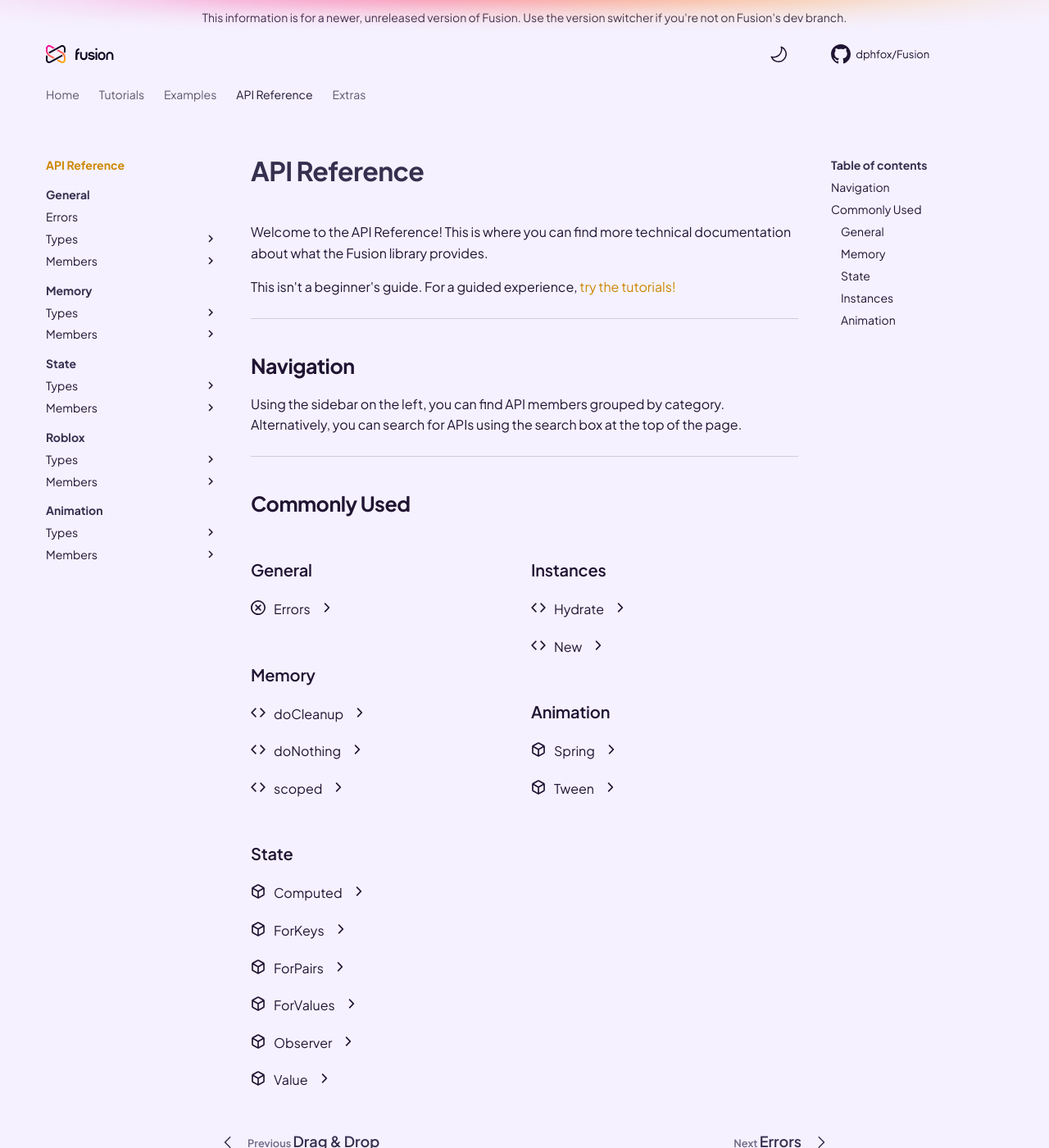
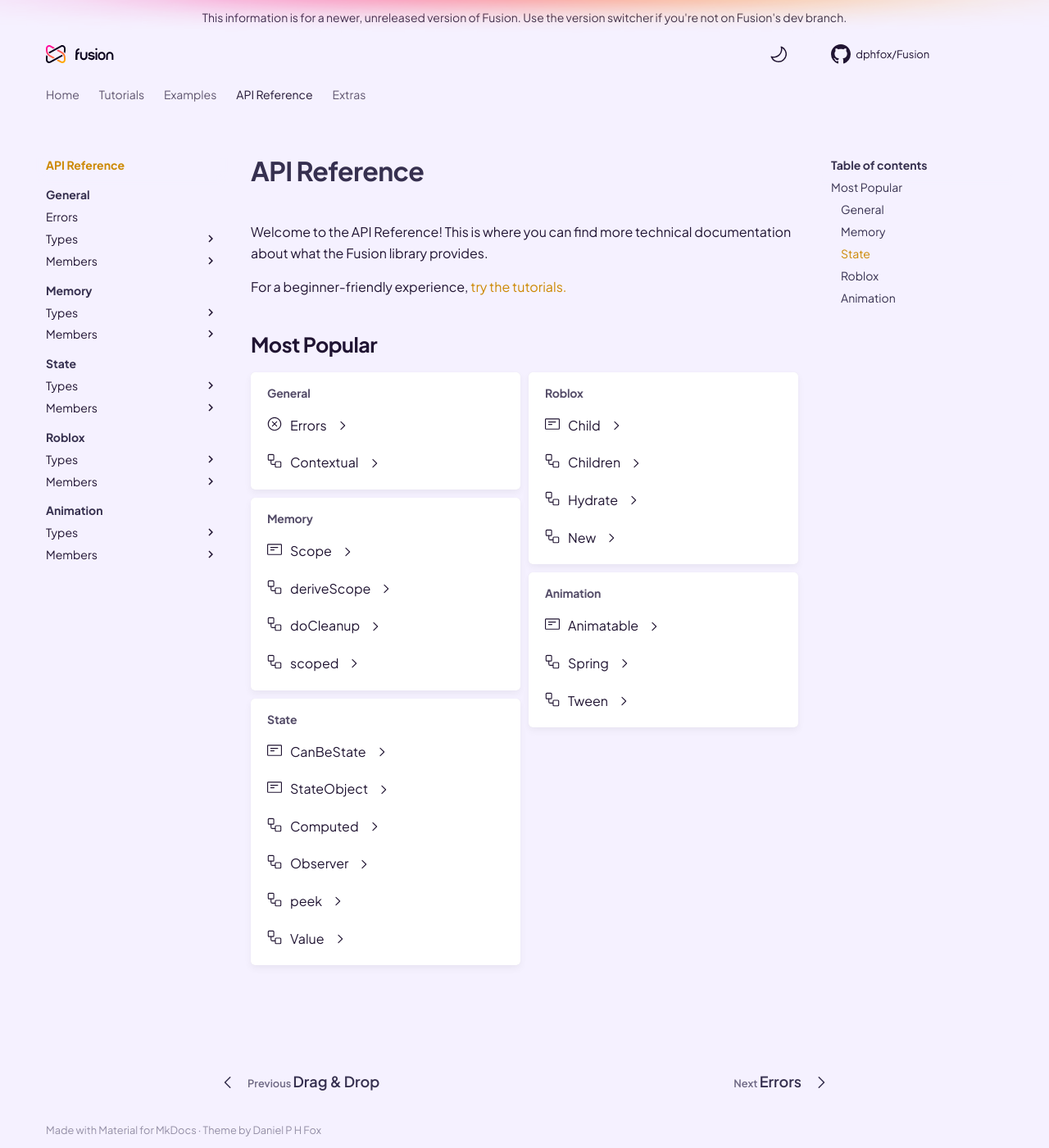
Before and after one commit to dphfox/Fusion, an MkDocs documentation site: the page built from docs/api-reference/index.md, in a window 1280 px wide and 1400 px high. Shown: the whole window at 82% size. Built offline with MkDocs 1.6.1 and Material for MkDocs 9.7.7, drawn with Linux system fonts in a browser that asks for light colours; comment, search, counter and statistics services are not loaded; the version menu is left out.

```diff
--- a/docs/api-reference/index.md
+++ b/docs/api-reference/index.md
@@ -7,118 +7,124 @@ title: API Reference
 Welcome to the API Reference! This is where you can find more technical
 documentation about what the Fusion library provides.
 
-This isn't a beginner's guide. For a guided experience, [try the tutorials!](../tutorials/)
+For a beginner-friendly experience, [try the tutorials.](../tutorials/)
 
------
+## Most Popular
 
-## Navigation
+<div class="fusiondoc-api-bento" markdown>
 
-Using the sidebar on the left, you can find API members grouped by category.
-Alternatively, you can search for APIs using the search box at the top of the
-page.
-
------
-
-## Commonly Used
-
-<div class="fusiondoc-index-multicol" markdown>
-
-<div class="fusiondoc-index-multicol-section" markdown>
+<div markdown>
 ### General
-<a class="fusiondoc-api-index-link" href="errors" markdown>
-    <span class="fusiondoc-api-icon" markdown>:octicons-x-circle-16:</span>
+<a class="fusiondoc-api-index-link" href="general/errors" markdown>
+    <span class="fusiondoc-api-icon" markdown>:octicons-x-circle-24:</span>
     <span class="fusiondoc-api-name">Errors</span>
-    <span class="fusiondoc-api-index-arrow" markdown>:octicons-chevron-right-16:</span>
+    <span class="fusiondoc-api-index-arrow" markdown>:octicons-chevron-right-24:</span>
+</a>
+<a class="fusiondoc-api-index-link" href="general/members/contextual" markdown>
+    <span class="fusiondoc-api-icon" markdown>:octicons-workflow-24:</span>
+    <span class="fusiondoc-api-name">Contextual</span>
+    <span class="fusiondoc-api-index-arrow" markdown>:octicons-chevron-right-24:</span>
 </a>
 </div>
 
-<div class="fusiondoc-index-multicol-section" markdown>
-### <a class="fusiondoc-api-index-header" href="memory">Memory</a>
-<a class="fusiondoc-api-index-link" href="memory/docleanup" markdown>
-    <span class="fusiondoc-api-icon" markdown>:octicons-code-16:</span>
+<div markdown>
+### Memory
+<a class="fusiondoc-api-index-link" href="memory/types/scope" markdown>
+    <span class="fusiondoc-api-icon" markdown>:octicons-note-24:</span>
+    <span class="fusiondoc-api-name">Scope</span>
+    <span class="fusiondoc-api-index-arrow" markdown>:octicons-chevron-right-24:</span>
+</a>
+<a class="fusiondoc-api-index-link" href="memory/members/derivescope" markdown>
+    <span class="fusiondoc-api-icon" markdown>:octicons-workflow-24:</span>
+    <span class="fusiondoc-api-name">deriveScope</span>
+    <span class="fusiondoc-api-index-arrow" markdown>:octicons-chevron-right-24:</span>
+</a>
+<a class="fusiondoc-api-index-link" href="memory/members/docleanup" markdown>
+    <span class="fusiondoc-api-icon" markdown>:octicons-workflow-24:</span>
     <span class="fusiondoc-api-name">doCleanup</span>
-    <span class="fusiondoc-api-index-arrow" markdown>:octicons-chevron-right-16:</span>
+    <span class="fusiondoc-api-index-arrow" markdown>:octicons-chevron-right-24:</span>
 </a>
-
-<a class="fusiondoc-api-index-link" href="memory/donothing" markdown>
-    <span class="fusiondoc-api-icon" markdown>:octicons-code-16:</span>
-    <span class="fusiondoc-api-name">doNothing</span>
-    <span class="fusiondoc-api-index-arrow" markdown>:octicons-chevron-right-16:</span>
-</a>
-
-<a class="fusiondoc-api-index-link" href="memory/scoped" markdown>
-    <span class="fusiondoc-api-icon" markdown>:octicons-code-16:</span>
+<a class="fusiondoc-api-index-link" href="memory/members/scoped" markdown>
+    <span class="fusiondoc-api-icon" markdown>:octicons-workflow-24:</span>
     <span class="fusiondoc-api-name">scoped</span>
-    <span class="fusiondoc-api-index-arrow" markdown>:octicons-chevron-right-16:</span>
+    <span class="fusiondoc-api-index-arrow" markdown>:octicons-chevron-right-24:</span>
 </a>
 </div>
 
-<div class="fusiondoc-index-multicol-section" markdown>
-### <a class="fusiondoc-api-index-header" href="state">State</a>
-<a class="fusiondoc-api-index-link" href="state/computed" markdown>
-    <span class="fusiondoc-api-icon" markdown>:octicons-package-16:</span>
+<div markdown>
+### State
+<a class="fusiondoc-api-index-link" href="state/types/canbestate" markdown>
+    <span class="fusiondoc-api-icon" markdown>:octicons-note-24:</span>
+    <span class="fusiondoc-api-name">CanBeState</span>
+    <span class="fusiondoc-api-index-arrow" markdown>:octicons-chevron-right-24:</span>
+</a>
+<a class="fusiondoc-api-index-link" href="state/types/stateobject" markdown>
+    <span class="fusiondoc-api-icon" markdown>:octicons-note-24:</span>
+    <span class="fusiondoc-api-name">StateObject</span>
+    <span class="fusiondoc-api-index-arrow" markdown>:octicons-chevron-right-24:</span>
+</a>
+<a class="fusiondoc-api-index-link" href="state/members/computed" markdown>
+    <span class="fusiondoc-api-icon" markdown>:octicons-workflow-24:</span>
     <span class="fusiondoc-api-name">Computed</span>
-    <span class="fusiondoc-api-index-arrow" markdown>:octicons-chevron-right-16:</span>
+    <span class="fusiondoc-api-index-arrow" markdown>:octicons-chevron-right-24:</span>
 </a>
-
-<a class="fusiondoc-api-index-link" href="state/forkeys" markdown>
-    <span class="fusiondoc-api-icon" markdown>:octicons-package-16:</span>
-    <span class="fusiondoc-api-name">ForKeys</span>
-    <span class="fusiondoc-api-index-arrow" markdown>:octicons-chevron-right-16:</span>
+<a class="fusiondoc-api-index-link" href="state/members/observer" markdown>
+    <span class="fusiondoc-api-icon" markdown>:octicons-workflow-24:</span>
+    <span class="fusiondoc-api-name">Observer</span>
+    <span class="fusiondoc-api-index-arrow" markdown>:octicons-chevron-right-24:</span>
 </a>
-
-<a class="fusiondoc-api-index-link" href="state/forpairs" markdown>
-    <span class="fusiondoc-api-icon" markdown>:octicons-package-16:</span>
-    <span class="fusiondoc-api-name">ForPairs</span>
-    <span class="fusiondoc-api-index-arrow" markdown>:octicons-chevron-right-16:</span>
+<a class="fusiondoc-api-index-link" href="state/members/peek" markdown>
+    <span class="fusiondoc-api-icon" markdown>:octicons-workflow-24:</span>
+    <span class="fusiondoc-api-name">peek</span>
+    <span class="fusiondoc-api-index-arrow" markdown>:octicons-chevron-right-24:</span>
 </a>
-
-<a class="fusiondoc-api-index-link" href="state/forvalues" markdown>
-    <span class="fusiondoc-api-icon" markdown>:octicons-package-16:</span>
-    <span class="fusiondoc-api-name">ForValues</span>
-    <span class="fusiondoc-api-index-arrow" markdown>:octicons-chevron-right-16:</span>
-</a>
-
-<a class="fusiondoc-api-index-link" href="state/observer" markdown>
-    <span class="fusiondoc-api-icon" markdown>:octicons-package-16:</span>
-    <span class="fusiondoc-api-name">Observer</span>
-    <span class="fusiondoc-api-index-arrow" markdown>:octicons-chevron-right-16:</span>
-</a>
-
-<a class="fusiondoc-api-index-link" href="state/value" markdown>
-    <span class="fusiondoc-api-icon" markdown>:octicons-package-16:</span>
+<a class="fusiondoc-api-index-link" href="state/members/value" markdown>
+    <span class="fusiondoc-api-icon" markdown>:octicons-workflow-24:</span>
     <span class="fusiondoc-api-name">Value</span>
-    <span class="fusiondoc-api-index-arrow" markdown>:octicons-chevron-right-16:</span>
+    <span class="fusiondoc-api-index-arrow" markdown>:octicons-chevron-right-24:</span>
 </a>
 </div>
 
-<div class="fusiondoc-index-multicol-section" markdown>
-### <a class="fusiondoc-api-index-header" href="instances">Instances</a>
-<a class="fusiondoc-api-index-link" href="instances/hydrate" markdown>
-    <span class="fusiondoc-api-icon" markdown>:octicons-code-16:</span>
+<div markdown>
+### Roblox
+<a class="fusiondoc-api-index-link" href="roblox/types/child" markdown>
+    <span class="fusiondoc-api-icon" markdown>:octicons-note-24:</span>
+    <span class="fusiondoc-api-name">Child</span>
+    <span class="fusiondoc-api-index-arrow" markdown>:octicons-chevron-right-24:</span>
+</a>
+<a class="fusiondoc-api-index-link" href="roblox/members/children" markdown>
+    <span class="fusiondoc-api-icon" markdown>:octicons-workflow-24:</span>
+    <span class="fusiondoc-api-name">Children</span>
+    <span class="fusiondoc-api-index-arrow" markdown>:octicons-chevron-right-24:</span>
+</a>
+<a class="fusiondoc-api-index-link" href="roblox/members/hydrate" markdown>
+    <span class="fusiondoc-api-icon" markdown>:octicons-workflow-24:</span>
     <span class="fusiondoc-api-name">Hydrate</span>
-    <span class="fusiondoc-api-index-arrow" markdown>:octicons-chevron-right-16:</span>
+    <span class="fusiondoc-api-index-arrow" markdown>:octicons-chevron-right-24:</span>
 </a>
-
-<a class="fusiondoc-api-index-link" href="instances/new" markdown>
-    <span class="fusiondoc-api-icon" markdown>:octicons-code-16:</span>
+<a class="fusiondoc-api-index-link" href="roblox/members/new" markdown>
+    <span class="fusiondoc-api-icon" markdown>:octicons-workflow-24:</span>
     <span class="fusiondoc-api-name">New</span>
-    <span class="fusiondoc-api-index-arrow" markdown>:octicons-chevron-right-16:</span>
+    <span class="fusiondoc-api-index-arrow" markdown>:octicons-chevron-right-24:</span>
 </a>
 </div>
 
-<div class="fusiondoc-index-multicol-section" markdown>
-### <a class="fusiondoc-api-index-header" href="animation">Animation</a>
-<a class="fusiondoc-api-index-link" href="animation/spring" markdown>
-    <span class="fusiondoc-api-icon" markdown>:octicons-package-16:</span>
+<div markdown>
+### Animation
+<a class="fusiondoc-api-index-link" href="animation/types/animatable" markdown>
+    <span class="fusiondoc-api-icon" markdown>:octicons-note-24:</span>
+    <span class="fusiondoc-api-name">Animatable</span>
+    <span class="fusiondoc-api-index-arrow" markdown>:octicons-chevron-right-24:</span>
+</a>
+<a class="fusiondoc-api-index-link" href="animation/members/spring" markdown>
+    <span class="fusiondoc-api-icon" markdown>:octicons-workflow-24:</span>
     <span class="fusiondoc-api-name">Spring</span>
-    <span class="fusiondoc-api-index-arrow" markdown>:octicons-chevron-right-16:</span>
+    <span class="fusiondoc-api-index-arrow" markdown>:octicons-chevron-right-24:</span>
 </a>
-
-<a class="fusiondoc-api-index-link" href="animation/tween" markdown>
-    <span class="fusiondoc-api-icon" markdown>:octicons-package-16:</span>
+<a class="fusiondoc-api-index-link" href="animation/members/tween" markdown>
+    <span class="fusiondoc-api-icon" markdown>:octicons-workflow-24:</span>
     <span class="fusiondoc-api-name">Tween</span>
-    <span class="fusiondoc-api-index-arrow" markdown>:octicons-chevron-right-16:</span>
+    <span class="fusiondoc-api-index-arrow" markdown>:octicons-chevron-right-24:</span>
 </a>
 </div>
 
--- a/docs/assets/theme/api-reference.css
+++ b/docs/assets/theme/api-reference.css
@@ -43,6 +43,43 @@
 	margin: 0 0.25rem;
 }
 
+.fusiondoc-error-api-section {
+	opacity: 1;
+	transition: opacity 0.4s ease, filter 0.4s ease;
+}
+
+.fusiondoc-error-api-section.fusiondoc-error-api-section-defocus {
+	opacity: 0.4;
+	filter: blur(0.25rem);
+	pointer-events: none;
+}
+
+.fusiondoc-api-bento {
+	column-width: 12rem;
+	column-gap: 0.5rem;
+}
+
+.fusiondoc-api-bento > * {
+	break-inside: avoid;
+	background-color: var(--fusiondoc-bg-2);
+	box-shadow: var(--md-shadow-z1);
+	border-radius: 0.25rem;
+	padding: 0.75rem 1rem;
+	padding-bottom: 0.01rem;
+	margin: 0.5rem 0;
+	margin-top: 0;
+}
+
+.fusiondoc-api-bento > * :first-child {
+	margin-top: 0 !important;
+}
+
+.fusiondoc-api-bento > * > h3 {
+	font-size: 0.7rem;
+	color: var(--fusiondoc-fg-3);
+	font-weight: 700;
+}
+
 .fusiondoc-api-index-header {
 	color: var(--fusiondoc-fg-1) !important;
 }
@@ -65,6 +102,7 @@
 }
 
 .fusiondoc-api-index-link > .fusiondoc-api-index-arrow {
+	margin-bottom: -0.3em;
 	transform: translateX(0rem);
 	transition: transform 0.2s ease;
 }
@@ -72,13 +110,3 @@
 .fusiondoc-api-index-link:hover > .fusiondoc-api-index-arrow {
 	transform: translateX(0.5rem);
 }
-
-.fusiondoc-error-api-section {
-	opacity: 1;
-	transition: opacity 0.4s ease;
-}
-
-.fusiondoc-error-api-section.fusiondoc-error-api-section-defocus {
-	opacity: 0.4;
-	transition: opacity 0.4s ease;
-}
--- a/docs/assets/theme/paragraph.css
+++ b/docs/assets/theme/paragraph.css
@@ -87,12 +87,3 @@ h6 > .twemoji:first-child {
 	font-size: 0.8em;
 	letter-spacing: 0.02em;
 }
-
-.fusiondoc-index-multicol {
-	column-width: 15em;
-}
-
-.fusiondoc-index-multicol .fusiondoc-index-multicol-section {
-	break-inside: avoid;
-	padding-top: 0.001em; /* prevent margins collapsing */
-}
```
Also changed, not shown: docs/api-reference/general/errors.md (+1 -1 lines), docs/api-reference/roblox/hydrate.md (deleted, +0 -97 lines), docs/api-reference/roblox/new.md (deleted, +0 -110 lines).
